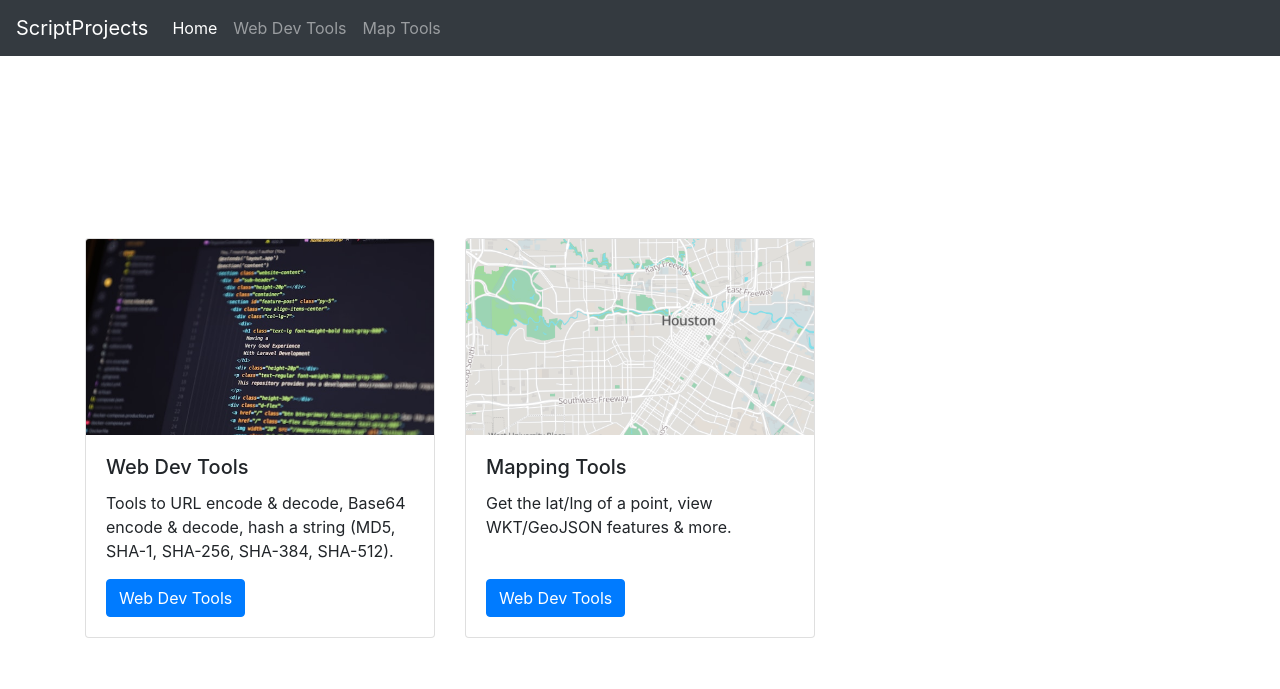
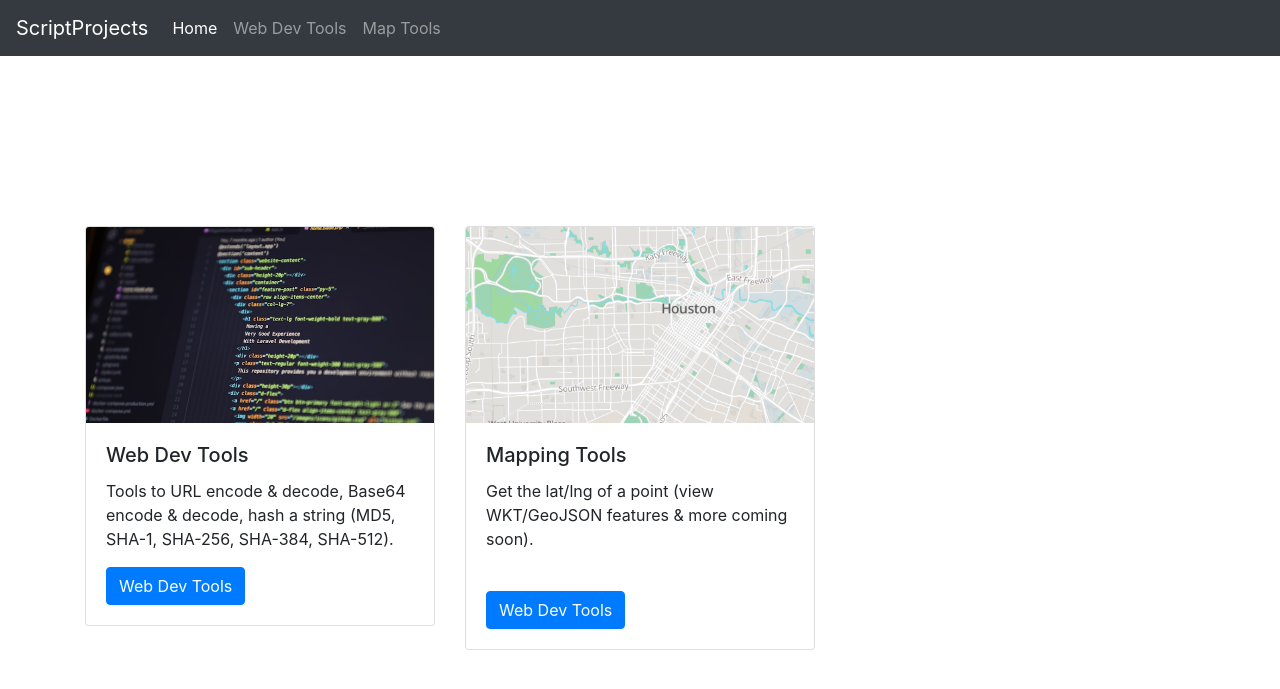
Before and after one commit to scriptprojects/scriptprojects.github.io, a Jekyll site: the page built from index.md, in a window 1280 px wide. Shown: the top 689 px of the page. Built offline with Jekyll 4.4.1, drawn with Linux system fonts in a browser that asks for light colours; our own code applies the rules of GitHub Pages for plain Markdown files.

Commit message:
Clarify that mapping features are coming soon

```diff
--- a/index.md
+++ b/index.md
@@ -20,7 +20,7 @@ nav: "home"
       <img src="images/map-image-2.png" class="card-img-top" style="aspect-ratio: 16 / 9; object-fit: cover;">
       <div class="card-body">
         <h5 class="card-title">Mapping Tools</h5>
-        <p class="card-text">Get the lat/lng of a point, view WKT/GeoJSON features &amp; more.<br>&nbsp;</p>
+        <p class="card-text">Get the lat/lng of a point (view WKT/GeoJSON features &amp; more coming soon).<br>&nbsp;</p>
         <a href="/tools/maptools.html" class="btn btn-primary stretched-link">Web Dev Tools</a>
       </div>
     </div>
```
